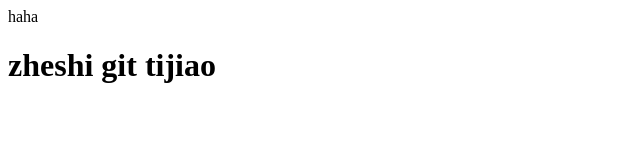
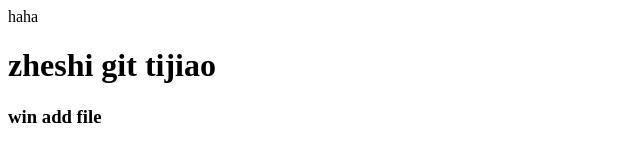
Before and after one commit to lingchenghn/test02, a plain HTML site: page huowu/index.html in a window 1280 px wide. Shown: the whole page, without its empty margins (0-640 px from the left). Drawn offline with Linux system fonts and the light colour scheme.

Commit message:
win ku4  modif qutijiao

```diff
--- a/huowu/index.html
+++ b/huowu/index.html
@@ -7,5 +7,6 @@
 <body>
 	haha
 	<H1>zheshi git tijiao</H1>
+	<h3>win add file</h3>
 </body>
 </html>
```
